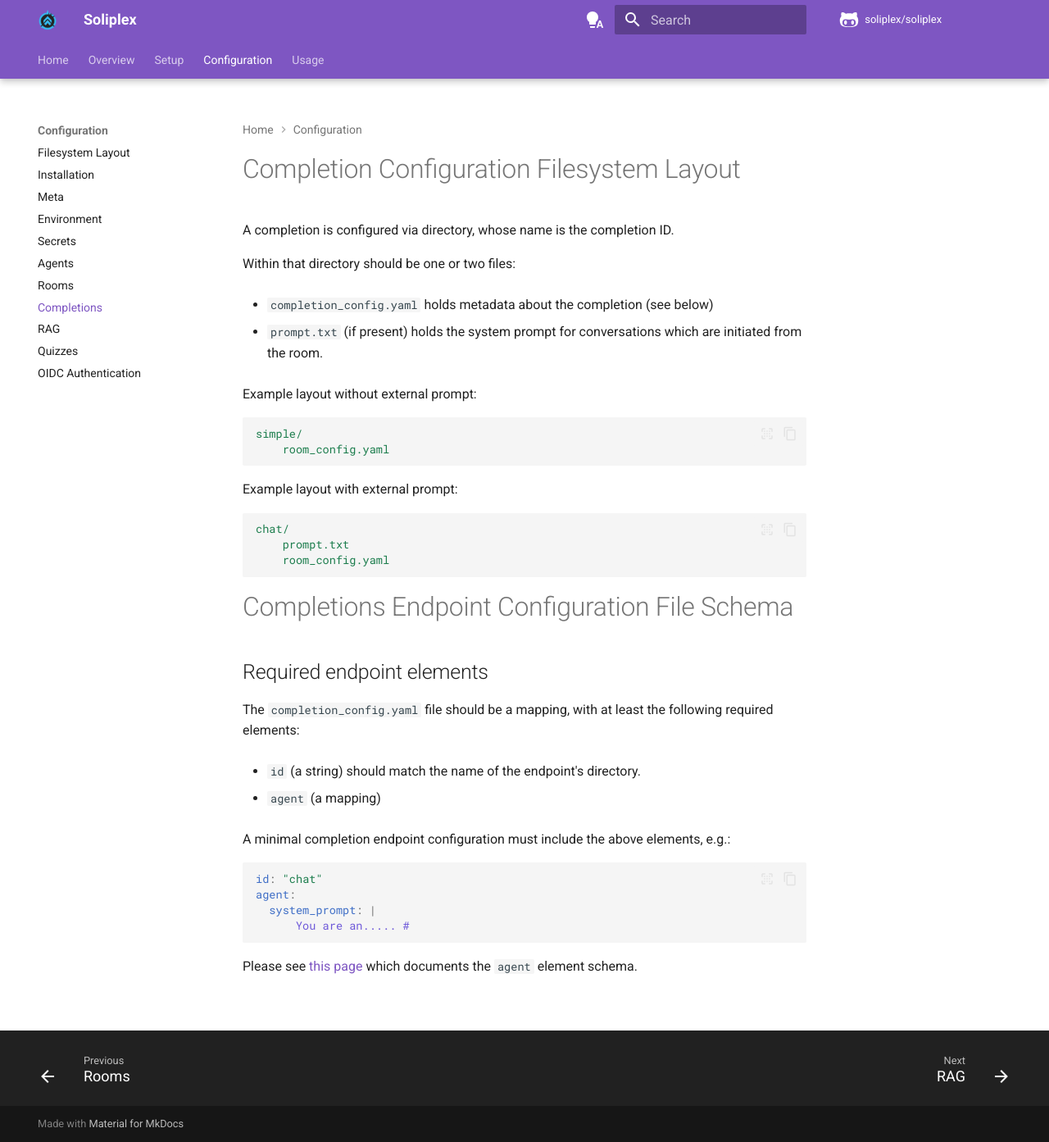
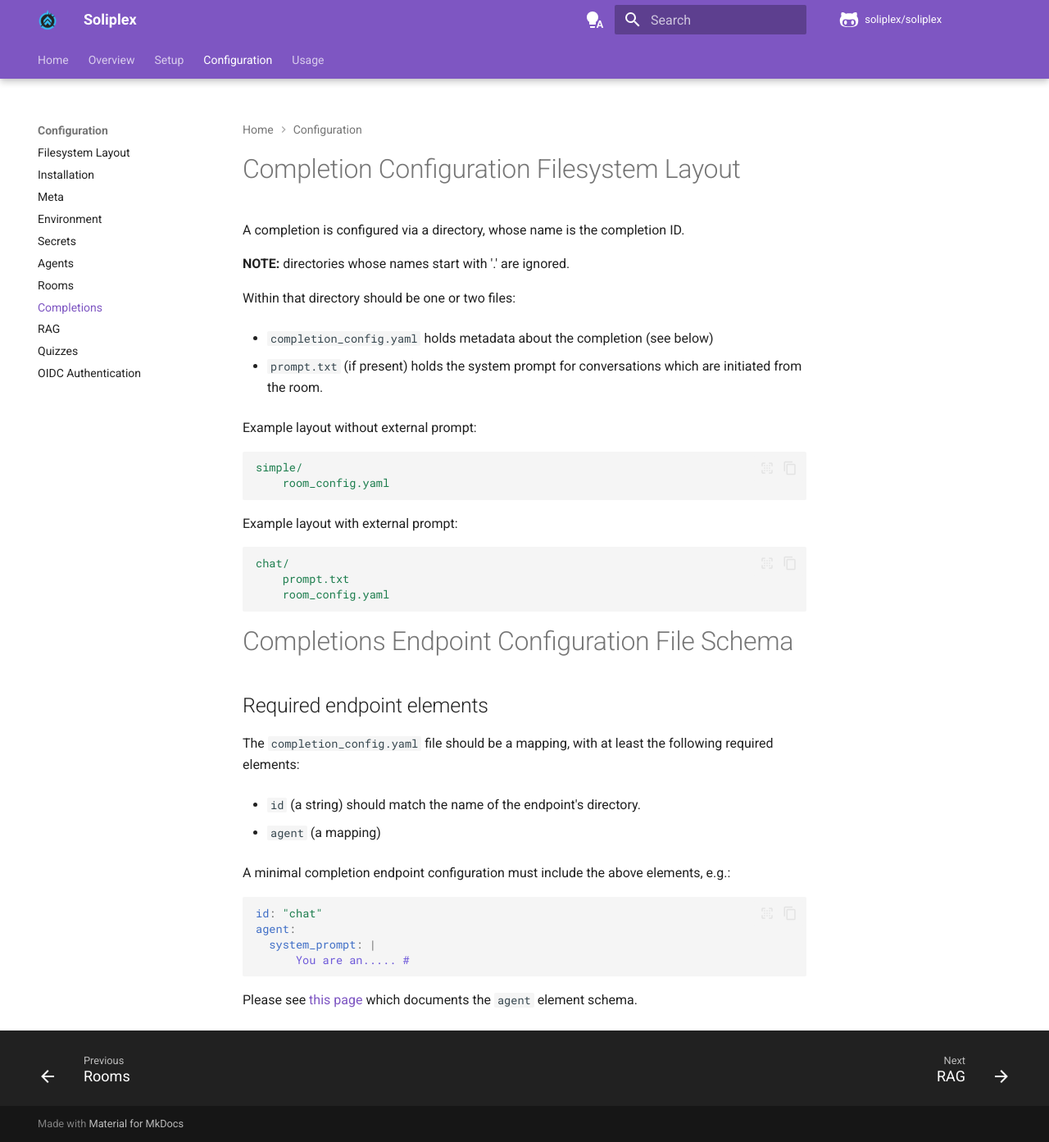
Before and after one commit to soliplex/soliplex.github.io, an MkDocs documentation site: the page built from docs/config/completions.md, in a window 1280 px wide and 1393 px high. Shown: the whole window at 82% size. Built offline with MkDocs 1.6.1 and Material for MkDocs 9.7.7, drawn with Linux system fonts in a browser that asks for light colours; comment, search, counter and statistics services are not loaded.

Commit message:
fix: ignore rooms whose dirnames start w/ '.'
Completions, too.

Closes #233.

```diff
--- a/docs/config/completions.md
+++ b/docs/config/completions.md
@@ -1,6 +1,8 @@
 # Completion Configuration Filesystem Layout
 
-A completion is configured via directory, whose name is the completion ID.
+A completion is configured via a directory, whose name is the completion ID.
+
+**NOTE:** directories whose names start with '.' are ignored.
 
 Within that directory should be one or two files:
 
```
Also changed, not shown: docs/config/rooms.md (+3 -1 lines).
